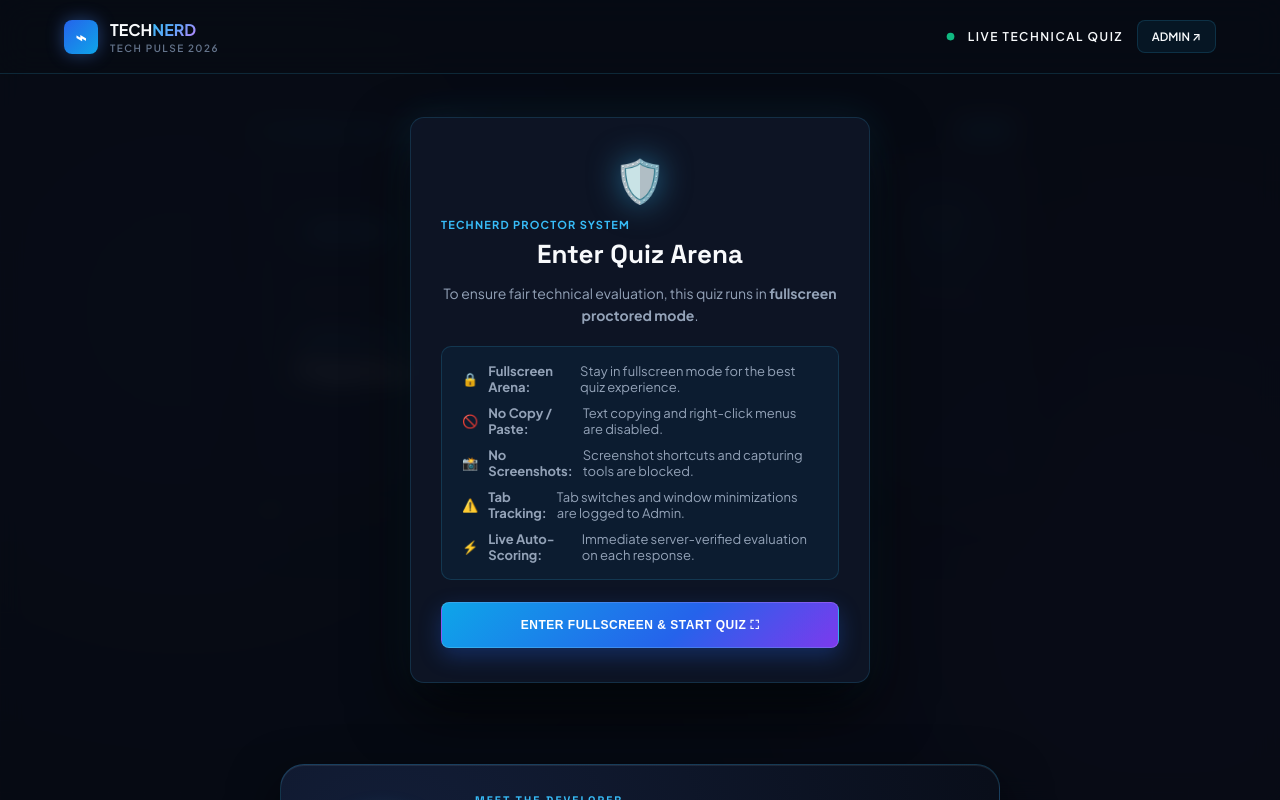
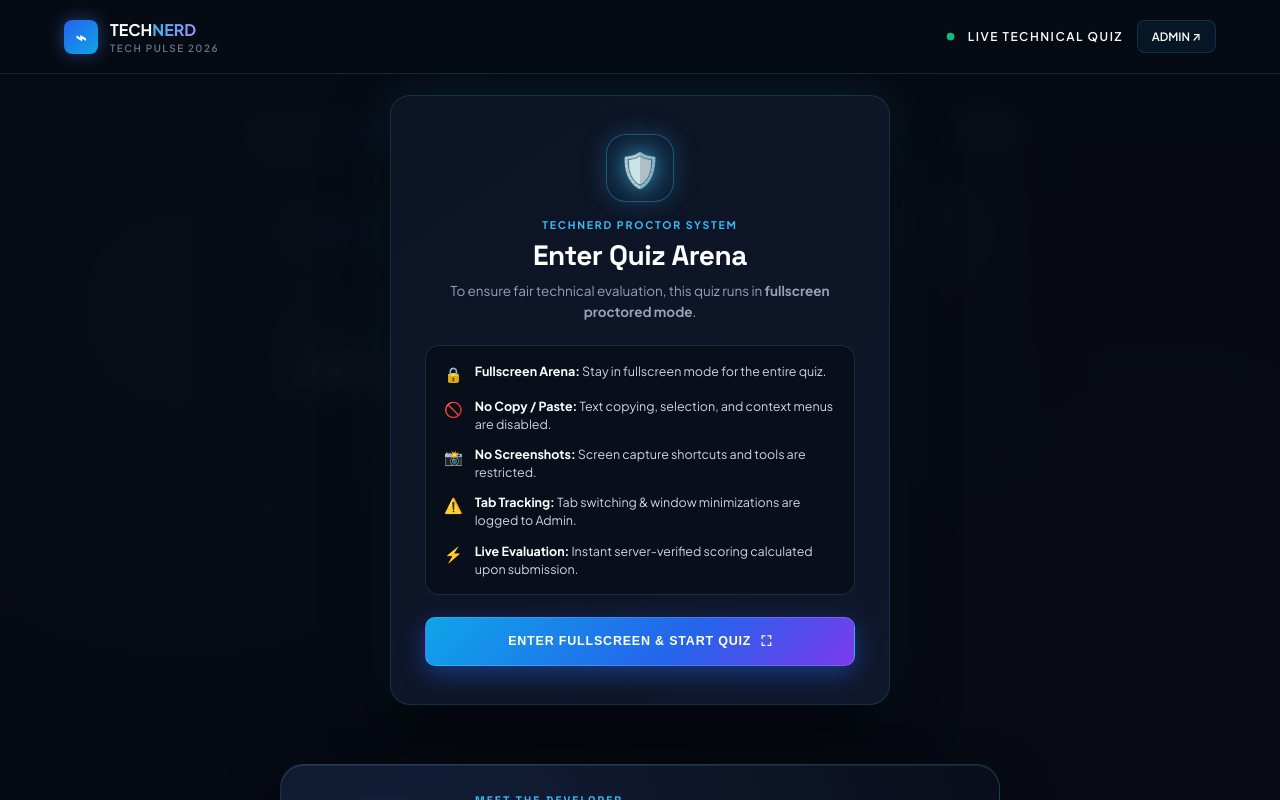
Before and after one commit to adityaahamana18/TechNerdAcm, a Flask app: template templates/play.html in a window 1280 px wide. Run offline with Flask 3, Linux system fonts and the light colour scheme; the template is opened without the code that fills it, so the values that code supplies are empty.

Commit message:
Refine typography, font sizes and visual alignment for Enter Quiz Arena screen

```diff
--- a/static/style.css
+++ b/static/style.css
@@ -1117,8 +1117,8 @@ input:focus, textarea:focus, select:focus {
   position: fixed;
   inset: 0;
   background: rgba(7, 11, 20, 0.88);
-  backdrop-filter: blur(12px);
-  -webkit-backdrop-filter: blur(12px);
+  backdrop-filter: blur(14px);
+  -webkit-backdrop-filter: blur(14px);
   display: flex;
   align-items: center;
   justify-content: center;
@@ -1127,32 +1127,120 @@ input:focus, textarea:focus, select:focus {
 }
 
 .security-modal {
-  max-width: 460px;
+  max-width: 500px;
   width: 100%;
-  padding: 34px 30px;
+  padding: 38px 34px;
   text-align: center;
-  box-shadow: 0 25px 60px rgba(0,0,0,0.8), 0 0 40px rgba(56, 189, 248, 0.12);
+  box-shadow: 0 25px 60px rgba(0,0,0,0.85), 0 0 50px rgba(56, 189, 248, 0.15);
   animation: slideUp 0.4s ease;
+  border-radius: 20px;
+  background: linear-gradient(145deg, rgba(13, 20, 36, 0.98), rgba(16, 24, 45, 0.96));
+}
+
+.enter-arena-card {
+  display: flex;
+  flex-direction: column;
+  align-items: center;
+}
+
+.enter-arena-icon-wrap {
+  width: 68px;
+  height: 68px;
+  border-radius: 20px;
+  background: radial-gradient(circle, rgba(56, 189, 248, 0.2), rgba(14, 165, 233, 0.05));
+  border: 1px solid rgba(56, 189, 248, 0.35);
+  display: flex;
+  align-items: center;
+  justify-content: center;
+  margin-bottom: 16px;
+  box-shadow: 0 0 25px rgba(56, 189, 248, 0.25);
+}
+
+.enter-arena-shield {
+  font-size: 34px;
+  filter: drop-shadow(0 0 10px rgba(56, 189, 248, 0.6));
+}
+
+.enter-arena-kicker {
+  text-align: center;
+  margin-bottom: 6px;
+  font-size: 10.5px;
+  letter-spacing: 1.8px;
+  color: var(--cyan);
+}
+
+.enter-arena-title {
+  font-family: 'Space Grotesk', sans-serif;
+  font-size: clamp(24px, 3.5vw, 28px);
+  font-weight: 800;
+  color: #ffffff;
+  margin-bottom: 8px;
+  text-align: center;
+  letter-spacing: -0.5px;
+}
+
+.enter-arena-sub {
+  color: #94a3b8;
+  text-align: center;
+  font-size: 13.5px;
+  line-height: 1.55;
+  margin-bottom: 22px;
+  max-width: 420px;
+}
+
+.security-rules-box {
+  width: 100%;
+  background: rgba(7, 11, 20, 0.65);
+  border: 1px solid rgba(56, 189, 248, 0.18);
+  border-radius: 14px;
+  padding: 16px 18px;
+  margin-bottom: 22px;
 }
 
 .security-rules-list {
   list-style: none;
+  display: flex;
+  flex-direction: column;
+  gap: 12px;
+  margin: 0;
+  padding: 0;
   text-align: left;
-  display: flex;
-  flex-direction: column;
+}
+
+.security-rules-list li {
+  display: flex;
+  align-items: flex-start;
+  gap: 12px;
+  line-height: 1.45;
+}
+
+.rule-icon {
+  font-size: 15px;
+  flex-shrink: 0;
+  margin-top: 1px;
+}
+
+.rule-text {
+  font-size: 12.5px;
+  color: #cbd5e1;
+}
+
+.rule-text strong {
+  color: #ffffff;
+  font-weight: 700;
+}
+
+.enter-arena-btn {
+  display: flex;
+  align-items: center;
+  justify-content: center;
   gap: 10px;
-  background: rgba(14, 165, 233, 0.06);
-  border: 1px solid var(--border);
+  padding: 15px;
+  font-size: 12.5px;
+  font-weight: 800;
+  letter-spacing: 0.8px;
   border-radius: 10px;
-  padding: 16px 20px;
-  font-size: 13px;
-  color: var(--text-secondary);
-}
-
-.security-rules-list li {
-  display: flex;
-  align-items: center;
-  gap: 10px;
+  box-shadow: 0 8px 25px rgba(37, 99, 235, 0.45);
 }
 
 .violation-banner {
--- a/templates/play.html
+++ b/templates/play.html
@@ -2,22 +2,45 @@
 {% block content %}
 <!-- Fullscreen Mode Prompt Modal -->
 <div id="fsModal" class="security-modal-overlay">
-  <div class="security-modal panel">
-    <div style="font-size: 42px; margin-bottom: 12px; filter: drop-shadow(0 0 16px rgba(56,189,248,0.5));">🛡️</div>
-    <div class="section-kicker" style="text-align: center; margin-bottom: 6px;">TECHNERD PROCTOR SYSTEM</div>
-    <h2 id="fsModalTitle" style="font-family:'Space Grotesk',sans-serif; font-size:26px; margin-bottom:12px; text-align:center;">Enter Quiz Arena</h2>
-    <p id="fsModalSubtitle" class="muted" style="margin-bottom:20px; text-align:center; font-size:14px;">
+  <div class="security-modal panel enter-arena-card">
+    <div class="enter-arena-icon-wrap">
+      <div class="enter-arena-shield">🛡️</div>
+    </div>
+
+    <div class="section-kicker enter-arena-kicker">TECHNERD PROCTOR SYSTEM</div>
+    <h2 id="fsModalTitle" class="enter-arena-title">Enter Quiz Arena</h2>
+    <p id="fsModalSubtitle" class="enter-arena-sub">
       To ensure fair technical evaluation, this quiz runs in <strong>fullscreen proctored mode</strong>.
     </p>
-    <ul class="security-rules-list">
-      <li><span>🔒</span> <strong>Fullscreen Arena:</strong> Stay in fullscreen mode for the best quiz experience.</li>
-      <li><span>🚫</span> <strong>No Copy / Paste:</strong> Text copying and right-click menus are disabled.</li>
-      <li><span>📸</span> <strong>No Screenshots:</strong> Screenshot shortcuts and capturing tools are blocked.</li>
-      <li><span>⚠️</span> <strong>Tab Tracking:</strong> Tab switches and window minimizations are logged to Admin.</li>
-      <li><span>⚡</span> <strong>Live Auto-Scoring:</strong> Immediate server-verified evaluation on each response.</li>
-    </ul>
-    <button id="enterFsBtn" class="btn primary full" style="margin-top:22px; padding:15px; font-size:12px;">
-      ENTER FULLSCREEN & START QUIZ ⛶
+
+    <div class="security-rules-box">
+      <ul class="security-rules-list">
+        <li>
+          <span class="rule-icon">🔒</span>
+          <div class="rule-text"><strong>Fullscreen Arena:</strong> Stay in fullscreen mode for the entire quiz.</div>
+        </li>
+        <li>
+          <span class="rule-icon">🚫</span>
+          <div class="rule-text"><strong>No Copy / Paste:</strong> Text copying, selection, and context menus are disabled.</div>
+        </li>
+        <li>
+          <span class="rule-icon">📸</span>
+          <div class="rule-text"><strong>No Screenshots:</strong> Screen capture shortcuts and tools are restricted.</div>
+        </li>
+        <li>
+          <span class="rule-icon">⚠️</span>
+          <div class="rule-text"><strong>Tab Tracking:</strong> Tab switching & window minimizations are logged to Admin.</div>
+        </li>
+        <li>
+          <span class="rule-icon">⚡</span>
+          <div class="rule-text"><strong>Live Evaluation:</strong> Instant server-verified scoring calculated upon submission.</div>
+        </li>
+      </ul>
+    </div>
+
+    <button id="enterFsBtn" class="btn primary full enter-arena-btn">
+      <span>ENTER FULLSCREEN & START QUIZ</span>
+      <span style="font-size: 14px;">⛶</span>
     </button>
   </div>
 </div>
```
